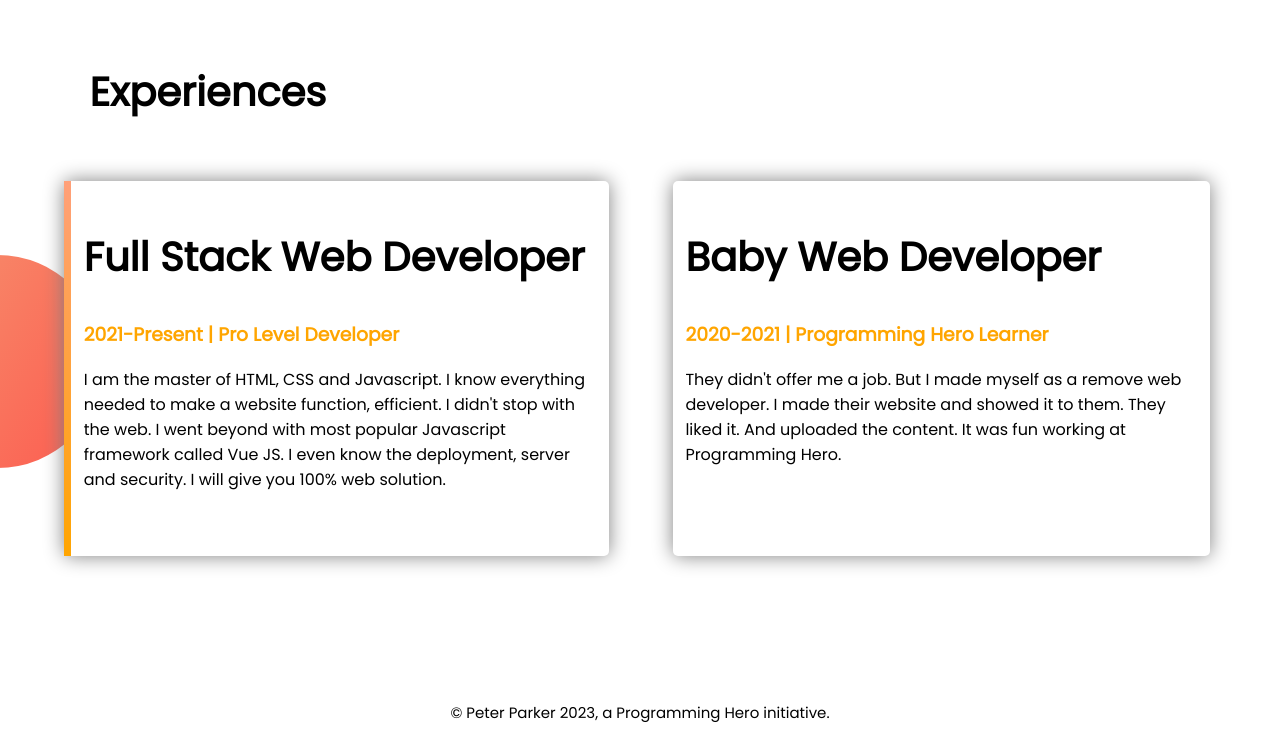
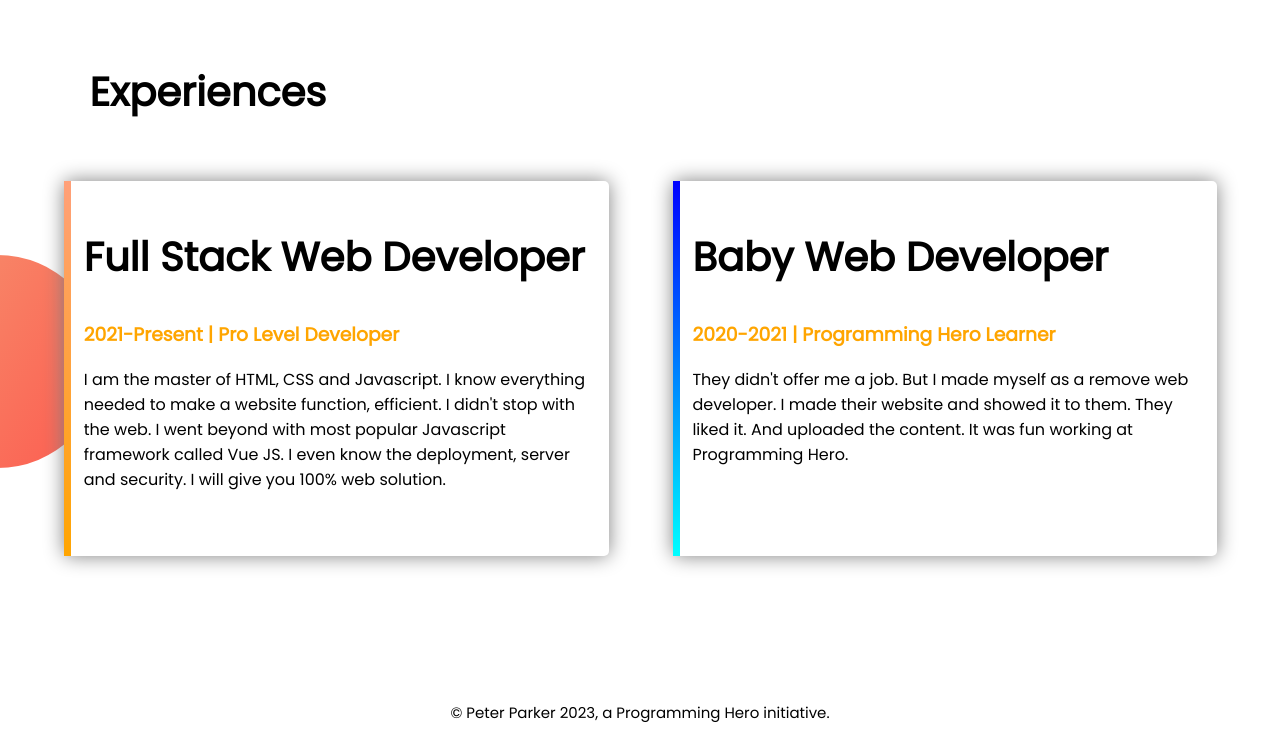
Before and after one commit to fotheahmed/web-protfolio, a plain HTML site: page index.html in a window 1280 px wide. Shown: the part 1297-2036 px from the top of the page. Drawn offline with Linux system fonts and the light colour scheme.

Commit message:
finally work done

```diff
--- a/style.css
+++ b/style.css
@@ -64,7 +64,7 @@ section {
     border-image-slice: 1;
 }
 #baby-dev{
-    border-left: 1% solid;
+    border-left: 7px solid;
     border-image: linear-gradient(0deg, cyan, blue);
     border-image-slice: 1;
 }
```
